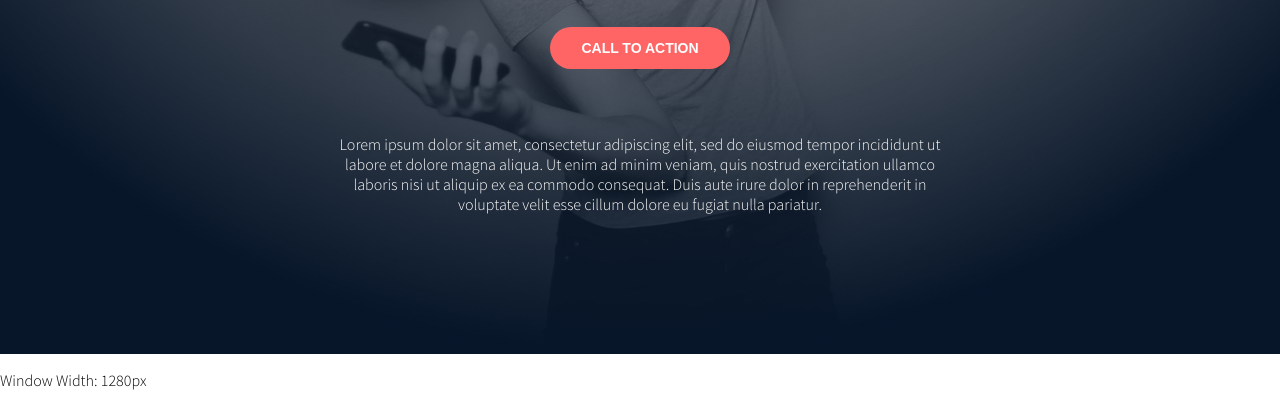
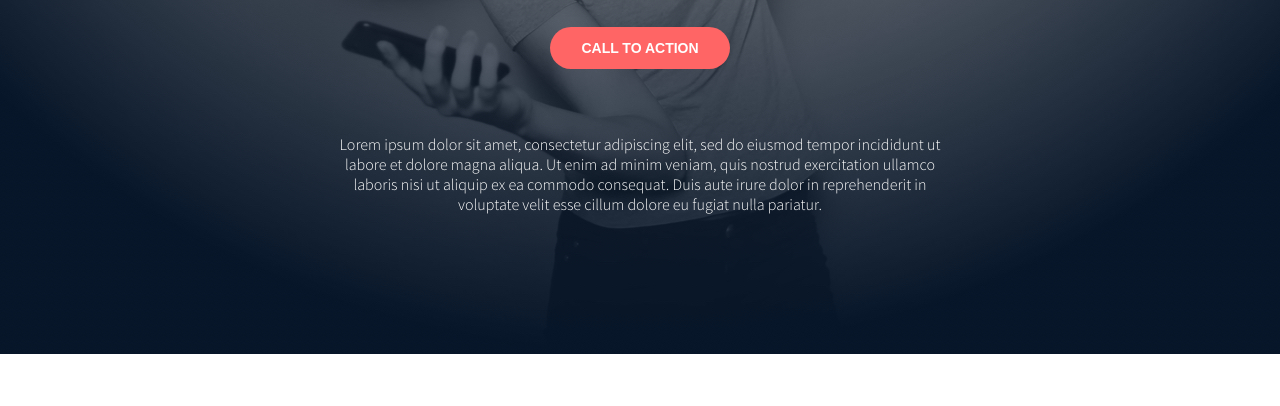
Before and after one commit to Zytronium/atlas-headphones, a website: page index.html in a window 1280 px wide. Shown: the part 446-852 px from the top of the page. After the commit the page ends 800 px from the top, so only its background shows below. Drawn offline with Linux system fonts and the light colour scheme.

Commit message:
Removed the debug script

```diff
--- a/index.html
+++ b/index.html
@@ -43,23 +43,7 @@
 
 
 </header>
-<main>
-    <p id="device-width"></p>
-</main>
-
+<main></main>
 <footer></footer>
-
-<!-- Test Script for getting the width of the page when viewed on my phone for debugging purposes. -->
-<script>
-    function updateWidth() {
-        const widthParagraph = document.getElementById("device-width");
-
-        if (!widthParagraph) return;
-        widthParagraph.textContent = "Window Width: " + window.innerWidth + "px";
-    }
-
-    updateWidth();
-    window.addEventListener("resize", updateWidth);
-</script>
 </body>
 </html>
```
